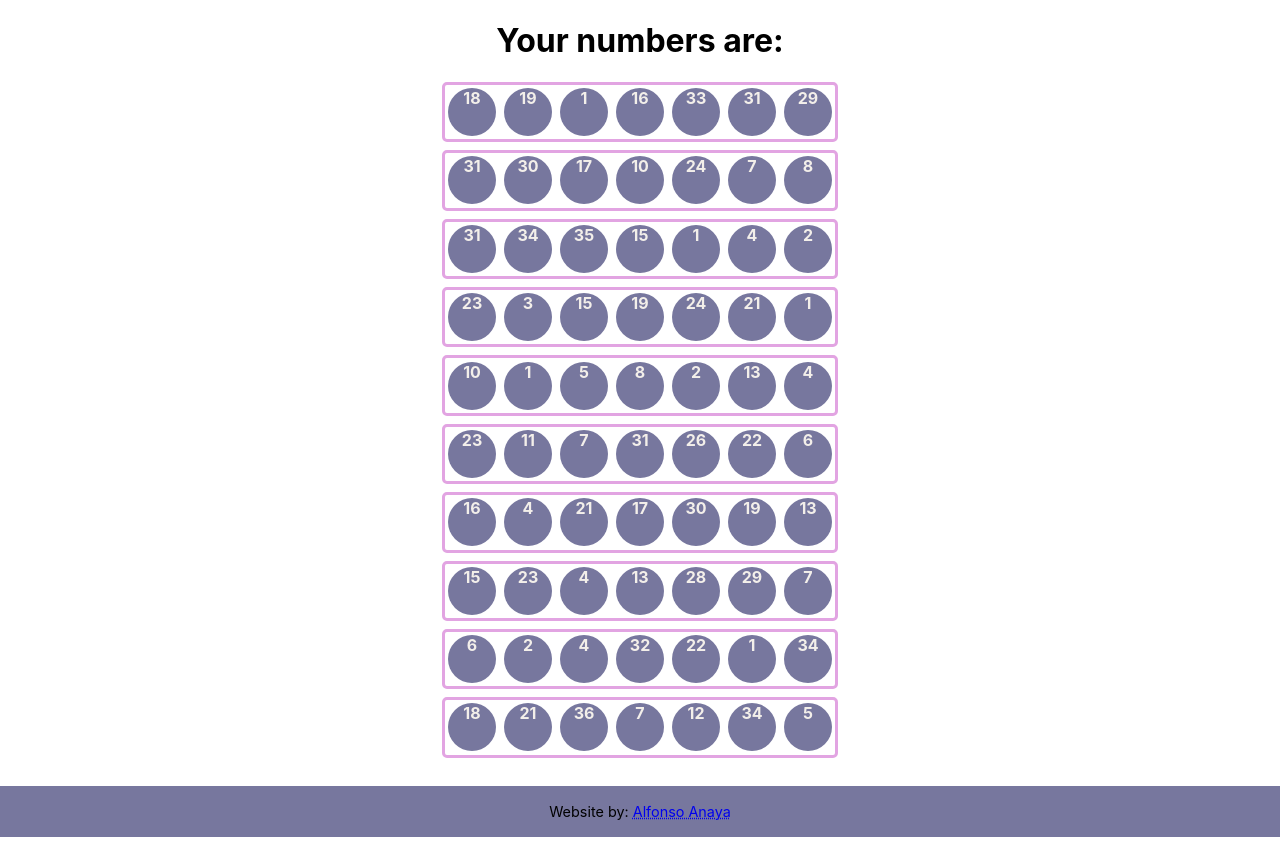
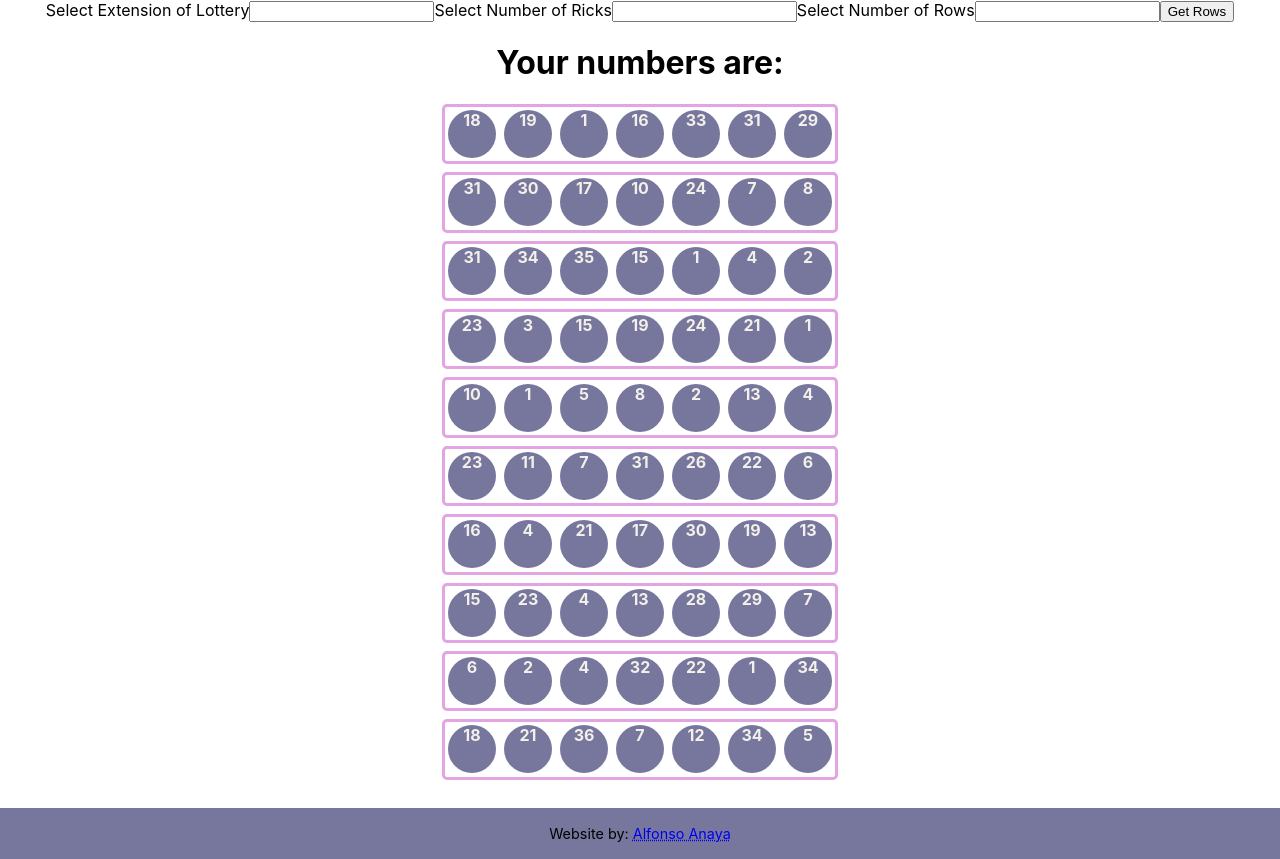
Before and after one commit to AlfonsoAnaya/lotto-picker-react, a React (Create React App) app: page / in a window 1280 px wide. Before the commit the page ends 837 px from the top, so only its background shows below. Built offline with nearby package versions, Linux system fonts and the light colour scheme.

Commit message:
add form without proper management

```diff
--- a/src/App.js
+++ b/src/App.js
@@ -1,12 +1,15 @@
 import './App.css';
+import Form from "./components/Form.js"
 import PickNumbers from './components/PickNumbers.js';
 import Footer from "./components/Footer"
+
 
 let numberOfRows = 10;
 
 function App() {
   return (
     <div className="App">
+      <Form />
       <h1>Your numbers are:</h1>
       {Array(numberOfRows).fill(<PickNumbers />)}
       <Footer />
--- /dev/null
+++ b/src/components/Form.js
@@ -0,0 +1,20 @@
+function Form() {
+    return (
+        <>
+            <label>
+                Select Extension of Lottery<input name="sheet" />
+            </label>
+            <label>
+                Select Number of Ricks<input name="picks" />
+            </label>
+            <label>
+                Select Number of Rows<input name="" />
+            </label>
+            <button>
+                Get Rows
+            </button>
+        </>
+    )
+}
+
+export default Form
```
Also changed, not shown: src/components/Header.js (added).
